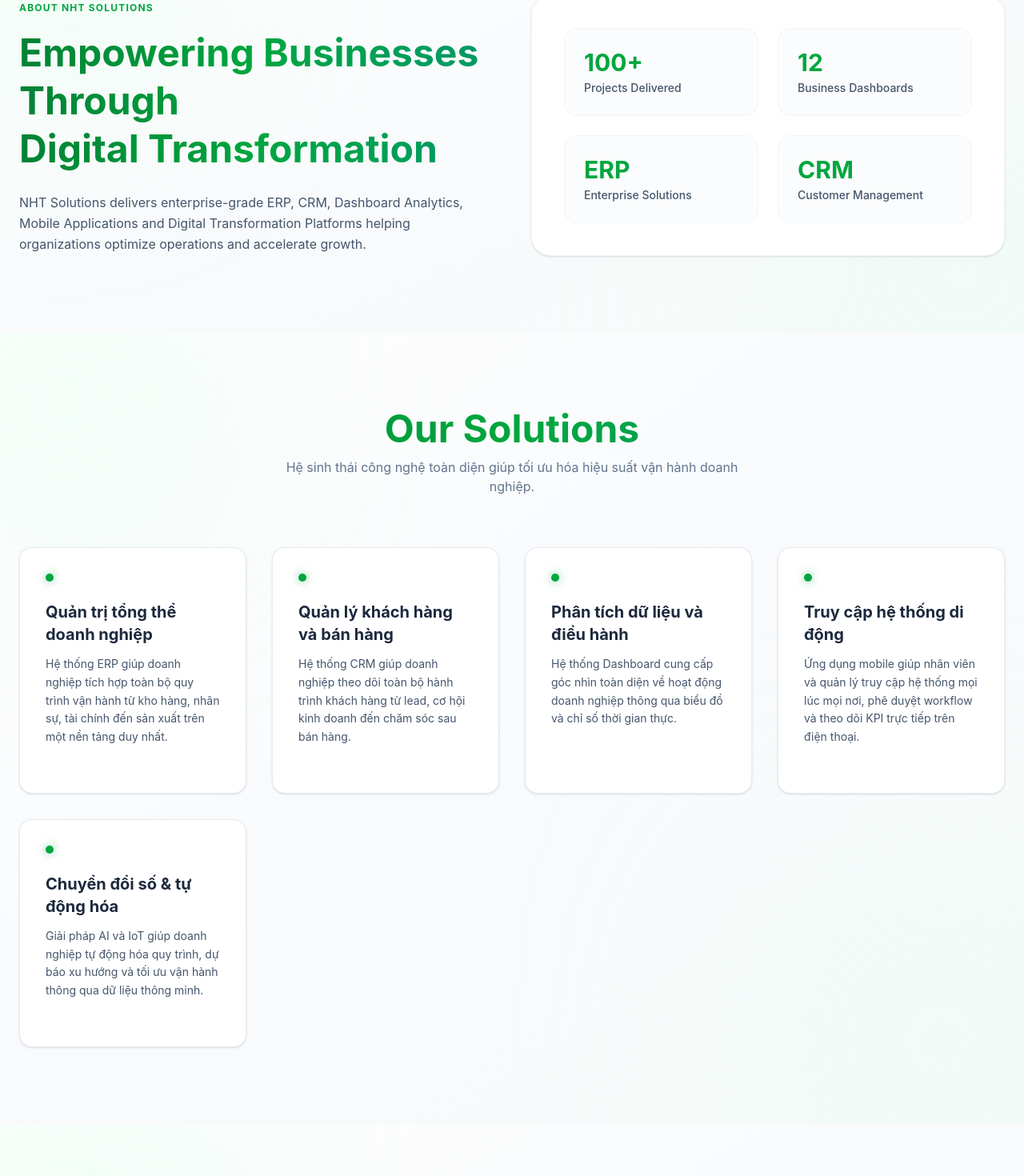
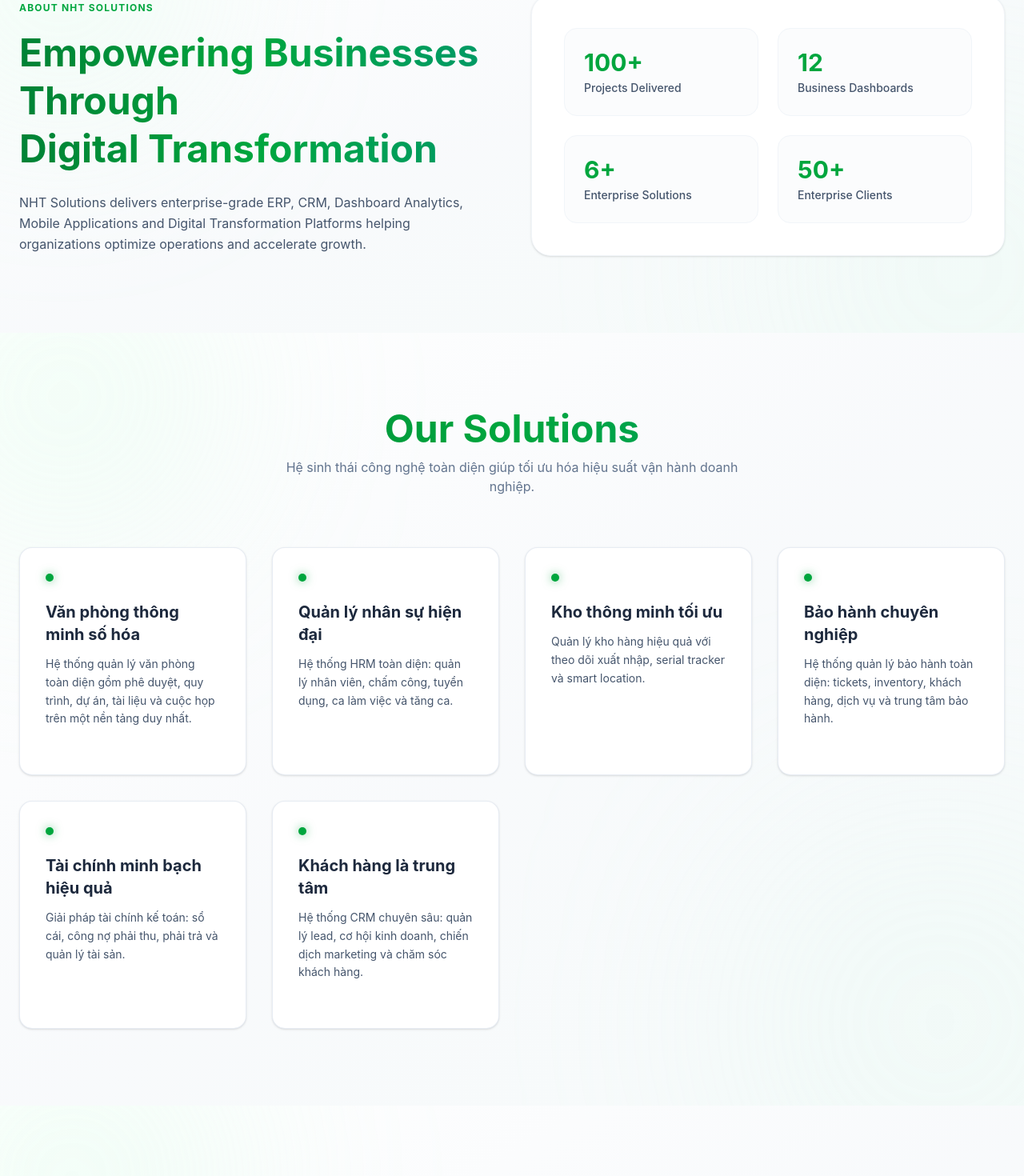
Before and after one commit to NgAnhQuoc1301/Du_An_NHT, a React (Vite) app: page / in a window 1280 px wide. Shown: the part 750-2220 px from the top of the page at 80% size. Built offline with nearby package versions, Linux system fonts and the light colour scheme.

Commit message:
cập nhập lại lgo

```diff
--- a/src/components/home/AboutSection.tsx
+++ b/src/components/home/AboutSection.tsx
@@ -50,22 +50,13 @@ export default function AboutSection() {
                 </p>
               </div>
 
-              <div className="bg-slate-50/60 border border-slate-100 p-6 rounded-2xl hover:border-green-600/30 hover:bg-white transition-all duration-300 group">
-                <h3 className="text-3xl font-bold text-green-600">
-                  ERP
-                </h3>
-                <p className="text-slate-600 text-sm mt-1 font-medium group-hover:text-slate-800 transition-colors">
-                  Enterprise Solutions
-                </p>
+              <div className="bg-slate-50/60 border border-slate-100 p-6 rounded-2xl ...">
+                <h3 className="text-3xl font-bold text-green-600">6+</h3>
+                <p className="text-slate-600 text-sm mt-1 font-medium">Enterprise Solutions</p>
               </div>
-
-              <div className="bg-slate-50/60 border border-slate-100 p-6 rounded-2xl hover:border-green-600/30 hover:bg-white transition-all duration-300 group">
-                <h3 className="text-3xl font-bold text-green-600">
-                  CRM
-                </h3>
-                <p className="text-slate-600 text-sm mt-1 font-medium group-hover:text-slate-800 transition-colors">
-                  Customer Management
-                </p>
+              <div className="bg-slate-50/60 border border-slate-100 p-6 rounded-2xl ...">
+                <h3 className="text-3xl font-bold text-green-600">50+</h3>
+                <p className="text-slate-600 text-sm mt-1 font-medium">Enterprise Clients</p>
               </div>
 
             </div>
--- a/src/components/home/Header.tsx
+++ b/src/components/home/Header.tsx
@@ -31,8 +31,24 @@ export default function Header() {
           className="text-xl font-bold text-green-600 tracking-tight flex items-center gap-1.5 hover:opacity-90 transition-opacity"
           onClick={() => setMenuOpen(false)} // Đóng luôn mobile menu nếu đang mở khi bấm logo
         >
-          <span className="inline-block w-2 h-5 bg-green-600 rounded-sm"></span>
-          NHT Solutions
+          <img
+            src="https://nagakawa.com.vn/wp-content/uploads/2023/09/logo-nht.png"
+            alt="NHT Solutions"
+            className="h-8 object-contain"
+            onError={(e) => {
+            e.currentTarget.style.display = "none";
+
+            const fallback =
+              e.currentTarget.nextElementSibling as HTMLElement | null;
+            if (fallback) {
+              fallback.style.display = "flex";
+            }
+          }}
+          />
+          <span className="hidden items-center gap-1.5">
+            <span className="inline-block w-2 h-5 bg-green-600 rounded-sm"></span>
+            NHT Solutions
+          </span>
         </Link>
 
         {/* NAV — desktop */}
--- a/src/data/solutionsData.ts
+++ b/src/data/solutionsData.ts
@@ -1,69 +1,68 @@
 export const solutionsData = [
   {
-    id: "erp",
-    name: "ERP",
-    tagline: "Quản trị tổng thể doanh nghiệp",
-    description:
-      "Hệ thống ERP giúp doanh nghiệp tích hợp toàn bộ quy trình vận hành từ kho hàng, nhân sự, tài chính đến sản xuất trên một nền tảng duy nhất.",
-    color: "#15803D", // Green 700
+    id: "smart-office",
+    name: "AN Smart Office",
+    tagline: "Văn phòng thông minh số hóa",
+    description: "Hệ thống quản lý văn phòng toàn diện gồm phê duyệt, quy trình, dự án, tài liệu và cuộc họp trên một nền tảng duy nhất.",
+    color: "#16a34a",
     dashboards: [
-      { id: "ceo", name: "CEO Dashboard" },
-      { id: "warehouse", name: "Warehouse Dashboard" },
-      { id: "hr", name: "HR Dashboard" },
-      { id: "finance", name: "Finance Dashboard" },
-      { id: "production", name: "Production Dashboard" },
-      { id: "task", name: "Task Dashboard" },
-    ],
-  },
-  {
-    id: "crm",
-    name: "CRM",
-    tagline: "Quản lý khách hàng và bán hàng",
-    description:
-      "Hệ thống CRM giúp doanh nghiệp theo dõi toàn bộ hành trình khách hàng từ lead, cơ hội kinh doanh đến chăm sóc sau bán hàng.",
-    color: "#16A34A", // Green 600
-    dashboards: [
-      { id: "crm", name: "CRM Dashboard" },
-      { id: "sales", name: "Sales Dashboard" },
-      { id: "kpi", name: "KPI Dashboard" },
-    ],
-  },
-  {
-    id: "dashboard",
-    name: "Dashboard",
-    tagline: "Phân tích dữ liệu và điều hành",
-    description:
-      "Hệ thống Dashboard cung cấp góc nhìn toàn diện về hoạt động doanh nghiệp thông qua biểu đồ và chỉ số thời gian thực.",
-    color: "#22C55E", // Green 500
-    dashboards: [
-      { id: "ceo", name: "Executive Dashboard" },
-      { id: "kpi", name: "KPI Dashboard" },
       { id: "project", name: "Project Dashboard" },
-    ],
-  },
-  {
-    id: "mobile",
-    name: "Mobile App",
-    tagline: "Truy cập hệ thống di động",
-    description:
-      "Ứng dụng mobile giúp nhân viên và quản lý truy cập hệ thống mọi lúc mọi nơi, phê duyệt workflow và theo dõi KPI trực tiếp trên điện thoại.",
-    color: "#4ADE80", // Green 400
-    dashboards: [
       { id: "workflow", name: "Workflow Dashboard" },
       { id: "task", name: "Task Dashboard" },
     ],
   },
   {
-    id: "ai",
-    name: "AI & IoT",
-    tagline: "Chuyển đổi số & tự động hóa",
-    description:
-      "Giải pháp AI và IoT giúp doanh nghiệp tự động hóa quy trình, dự báo xu hướng và tối ưu vận hành thông qua dữ liệu thông minh.",
-    color: "#65A30D", // Lime 600
+    id: "hrms",
+    name: "AN HRMs",
+    tagline: "Quản lý nhân sự hiện đại",
+    description: "Hệ thống HRM toàn diện: quản lý nhân viên, chấm công, tuyển dụng, ca làm việc và tăng ca.",
+    color: "#0ea5e9",
     dashboards: [
+      { id: "hr", name: "HR Dashboard" },
+      { id: "kpi", name: "KPI Dashboard" },
+    ],
+  },
+  {
+    id: "warehouse",
+    name: "AN Warehouse",
+    tagline: "Kho thông minh tối ưu",
+    description: "Quản lý kho hàng hiệu quả với theo dõi xuất nhập, serial tracker và smart location.",
+    color: "#f59e0b",
+    dashboards: [
+      { id: "warehouse", name: "Warehouse Dashboard" },
       { id: "production", name: "Production Dashboard" },
-      { id: "warehouse", name: "Warehouse Dashboard" },
+    ],
+  },
+  {
+    id: "warranty",
+    name: "AN Warranty",
+    tagline: "Bảo hành chuyên nghiệp",
+    description: "Hệ thống quản lý bảo hành toàn diện: tickets, inventory, khách hàng, dịch vụ và trung tâm bảo hành.",
+    color: "#ef4444",
+    dashboards: [
       { id: "warranty", name: "Warranty Dashboard" },
     ],
   },
+  {
+    id: "finance",
+    name: "AN Finance+",
+    tagline: "Tài chính minh bạch hiệu quả",
+    description: "Giải pháp tài chính kế toán: sổ cái, công nợ phải thu, phải trả và quản lý tài sản.",
+    color: "#8b5cf6",
+    dashboards: [
+      { id: "finance", name: "Finance Dashboard" },
+      { id: "ceo", name: "CEO Dashboard" },
+    ],
+  },
+  {
+    id: "crm",
+    name: "AN CRM+",
+    tagline: "Khách hàng là trung tâm",
+    description: "Hệ thống CRM chuyên sâu: quản lý lead, cơ hội kinh doanh, chiến dịch marketing và chăm sóc khách hàng.",
+    color: "#06b6d4",
+    dashboards: [
+      { id: "crm", name: "CRM Dashboard" },
+      { id: "sales", name: "Sales Dashboard" },
+    ],
+  },
 ];
--- a/src/pages/DashboardSettingsPage.tsx
+++ b/src/pages/DashboardSettingsPage.tsx
@@ -8,31 +8,11 @@ import type { DashboardStyle } from "../types/dashboard";
 import { Link } from "react-router-dom";
 
 const STYLES: { value: DashboardStyle; label: string; desc: string }[] = [
-  {
-    value: "style1",
-    label: "Style 1",
-    desc: "Clean white — KPI cards + Line chart",
-  },
-  {
-    value: "style2",
-    label: "Style 2",
-    desc: "Modern grid — Multi-column layout",
-  },
-  {
-    value: "style3",
-    label: "Style 3",
-    desc: "Dark sidebar — Compact view",
-  },
-  {
-    value: "style4",
-    label: "Style 4",
-    desc: "Card focus — Large KPI display",
-  },
-  {
-    value: "style5",
-    label: "Style 5",
-    desc: "Minimal — Clean data layout",
-  },
+  { value: "style1", label: "Style 1", desc: "Pie Chart — Phân bổ dữ liệu tròn" },
+  { value: "style2", label: "Style 2", desc: "Bar Chart — Biểu đồ cột so sánh" },
+  { value: "style3", label: "Style 3", desc: "Card Grid — Thẻ KPI gradient màu" },
+  { value: "style4", label: "Style 4", desc: "Line Chart — Xu hướng theo thời gian" },
+  { value: "style5", label: "Style 5", desc: "Table View — Danh sách dữ liệu chi tiết" },
 ];
 
 export default function DashboardSettingsPage() {
--- a/src/pages/Dashboards/DashboardDetailPage.tsx
+++ b/src/pages/Dashboards/DashboardDetailPage.tsx
@@ -99,7 +99,14 @@ export default function DashboardDetailPage() {
 
   return (
     <div className="max-w-7xl mx-auto py-12 md:py-20 px-4 md:px-6">
-
+     {/* BREADCRUMB */}
+      <div className="flex items-center gap-2 text-sm text-slate-400 mb-6">
+        <Link to="/" className="hover:text-green-600 transition">Home</Link>
+        <span>/</span>
+        <Link to="/dashboards" className="hover:text-green-600 transition">Dashboards</Link>
+        <span>/</span>
+        <span className="text-slate-600 font-medium">{dashboard.name}</span>
+      </div>
       {/* HEADER ROW */}
       <div className="flex items-center justify-between mb-6">
 
@@ -113,7 +120,7 @@ export default function DashboardDetailPage() {
             flex items-center gap-2
             px-5 py-2.5
             rounded-xl
-            bg-gradient-to-r from-cyan-500 to-blue-600
+            bg-green-600 hover:bg-green-700
             text-white
             text-sm
             font-semibold
```
